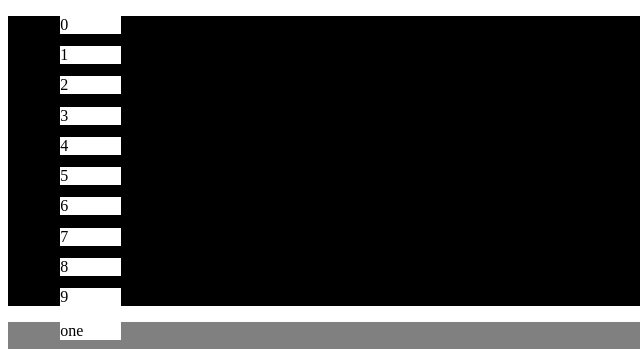
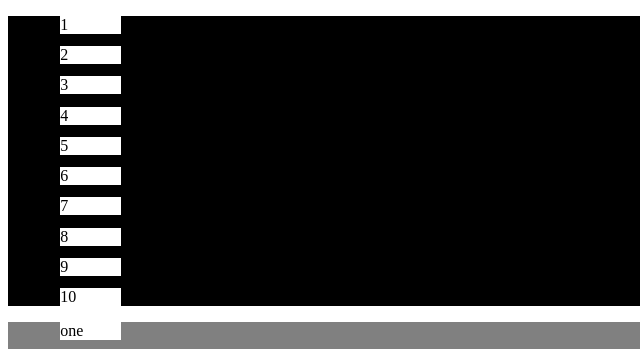
Before and after one commit to kxoloo/kxoloo.github.io, a plain HTML site: page ödevv0705.html in a window 1280 px wide. Shown: the top 349 px of the page, 0-640 px from the left. Drawn offline with nearby package versions, Linux system fonts and the light colour scheme.

Commit message:
sadf
asdf

```diff
--- a/ödevv0705.html
+++ b/ödevv0705.html
@@ -32,7 +32,7 @@ and open the template in the editor.
             // var elemID2 = '#div1';
                     $().ready(
                     function enumaratebabe(){
-                        for(var i=0; i<10; i++){
+                        for(var i=1; i<11; i++){
                             var elemID = '#ugly';
                             var id = 0;
                     $(elemID).append("<li id='" + i + "'>" + i + "</li>");
```
